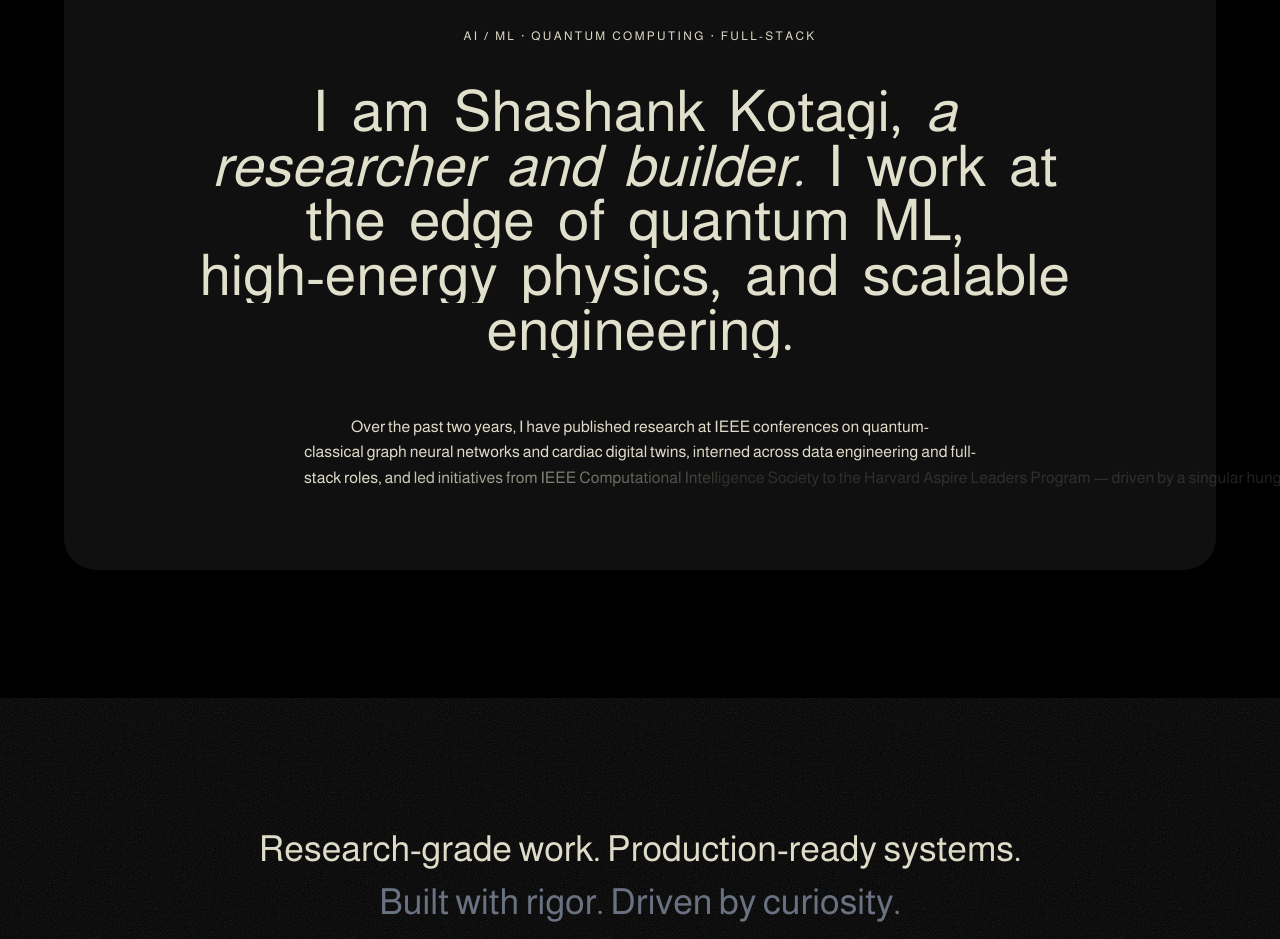
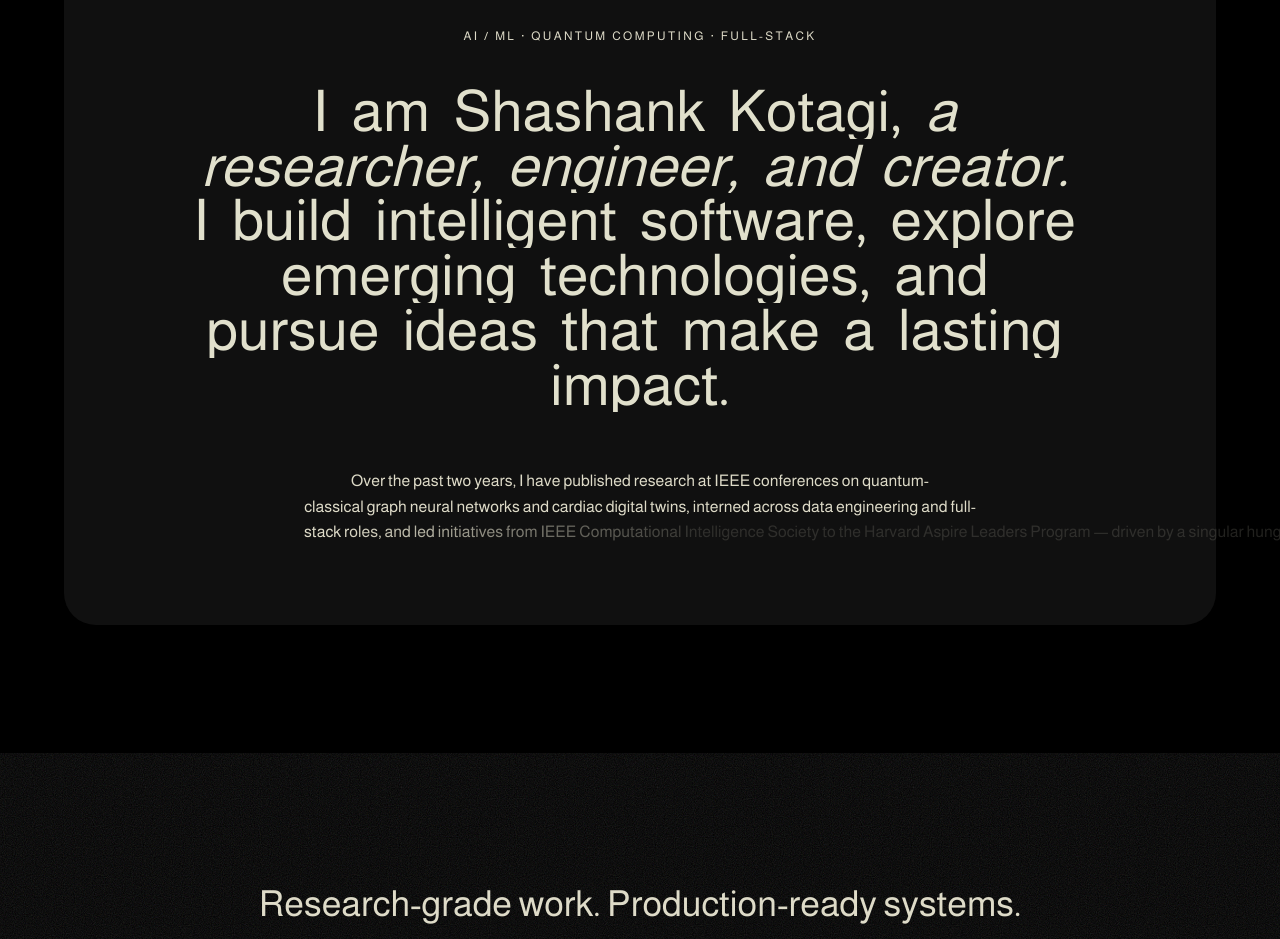
Before and after one commit to Shashankckotagi/shashank-portfolio, a React (Vite) app: page / in a window 1280 px wide. Shown: the part 980-1919 px from the top of the page. Built offline with nearby package versions, Linux system fonts and the light colour scheme.

Commit message:
Update introductory biography and LinkedIn URL

```diff
--- a/src/components/About.tsx
+++ b/src/components/About.tsx
@@ -36,11 +36,11 @@ export default function About() {
                   className: 'font-normal',
                 },
                 {
-                  text: 'a researcher and builder.',
+                  text: 'a researcher, engineer, and creator.',
                   className: 'font-serif italic',
                 },
                 {
-                  text: 'I work at the edge of quantum ML, high-energy physics, and scalable engineering.',
+                  text: 'I build intelligent software, explore emerging technologies, and pursue ideas that make a lasting impact.',
                   className: 'font-normal',
                 },
               ]}
--- a/src/components/Footer.tsx
+++ b/src/components/Footer.tsx
@@ -12,7 +12,7 @@ const QUICK_LINKS = [
 
 const SOCIAL_LINKS = [
   { label: 'GitHub', icon: GithubIcon, href: 'https://github.com/shashankckotagi' },
-  { label: 'LinkedIn', icon: LinkedinIcon, href: 'https://linkedin.com/in/shashankckotagi' },
+  { label: 'LinkedIn', icon: LinkedinIcon, href: 'https://www.linkedin.com/in/shashank-kotagi/' },
   { label: 'Email', icon: Mail, href: 'mailto:shashank@example.com' },
 ]
 
--- a/src/pages/AboutPage.tsx
+++ b/src/pages/AboutPage.tsx
@@ -108,7 +108,7 @@ export default function AboutPage() {
             <WordsPullUpMultiStyle
               segments={[
                 { text: 'I am Shashank Kotagi,', className: 'font-normal' },
-                { text: 'a researcher and builder.', className: 'font-serif italic' },
+                { text: 'a researcher, engineer, and creator.', className: 'font-serif italic' },
               ]}
               containerClassName="gap-x-[0.22em] leading-tight justify-start"
               delay={0.15}
--- a/src/pages/ContactPage.tsx
+++ b/src/pages/ContactPage.tsx
@@ -8,7 +8,7 @@ import { GithubIcon, LinkedinIcon } from '../components/SocialIcons'
 
 const SOCIAL_LINKS = [
   { label: 'GitHub', icon: GithubIcon, href: 'https://github.com/shashankckotagi', handle: '@shashankckotagi' },
-  { label: 'LinkedIn', icon: LinkedinIcon, href: 'https://linkedin.com/in/shashankckotagi', handle: '/in/shashankckotagi' },
+  { label: 'LinkedIn', icon: LinkedinIcon, href: 'https://www.linkedin.com/in/shashank-kotagi/', handle: '/in/shashank-kotagi' },
   { label: 'Email', icon: Mail, href: 'mailto:shashank@example.com', handle: 'shashank@example.com' },
   { label: 'Location', icon: MapPin, href: '#', handle: 'Bengaluru, India' },
 ]
```
